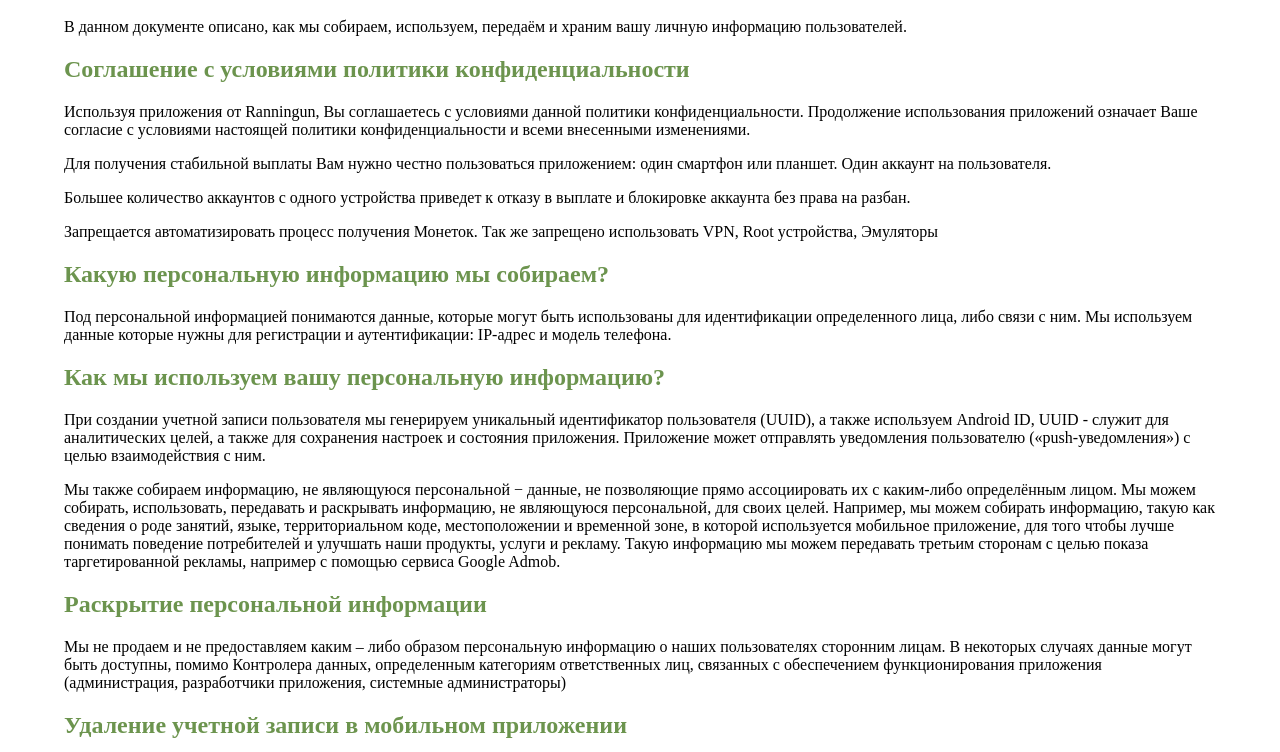
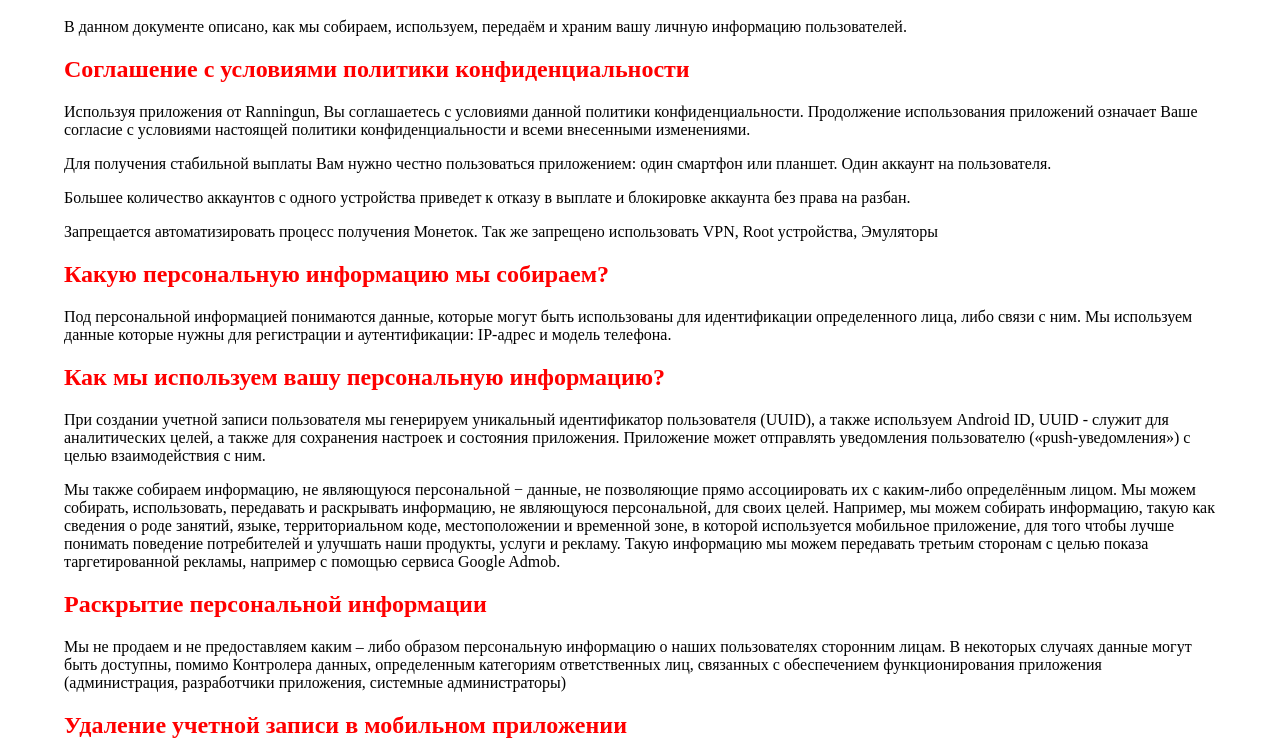
Before and after one commit to straik1989/moneyearns, a plain HTML site: page index.html in a window 1280 px wide. Shown: the part 48-800 px from the top of the page. Drawn offline with Linux system fonts and the light colour scheme.

Commit message:
Update index.html

```diff
--- a/index.html
+++ b/index.html
@@ -6,7 +6,7 @@
 	<style>
 		body { margin-right: 5%; margin-left: 5%;}
 		h1 {color: #6C944E; }
-		h2 {color: #6C944E; }
+		h2 {color: #FF0000; }
 	</style>
 </head>
 <body>
```
